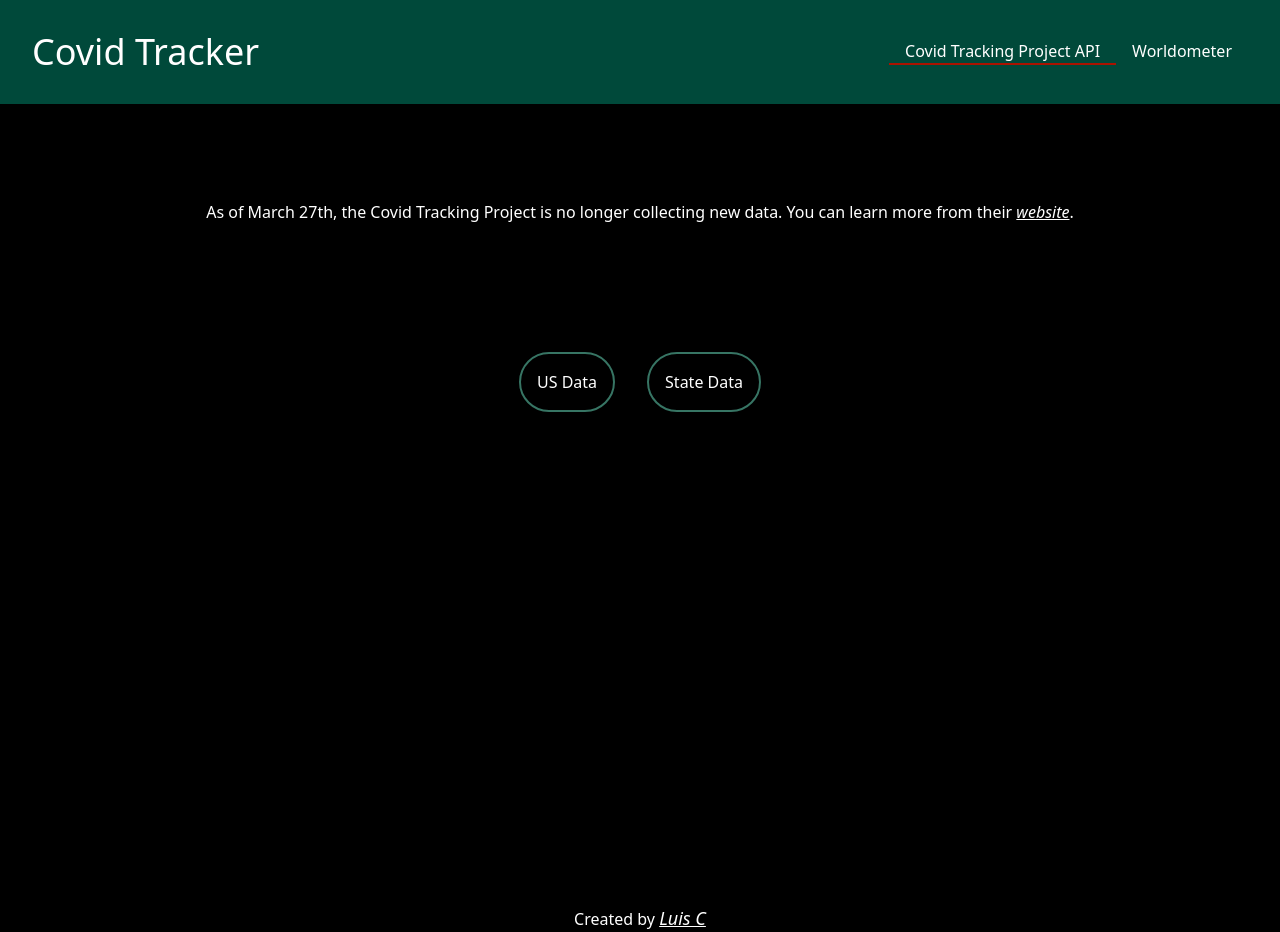
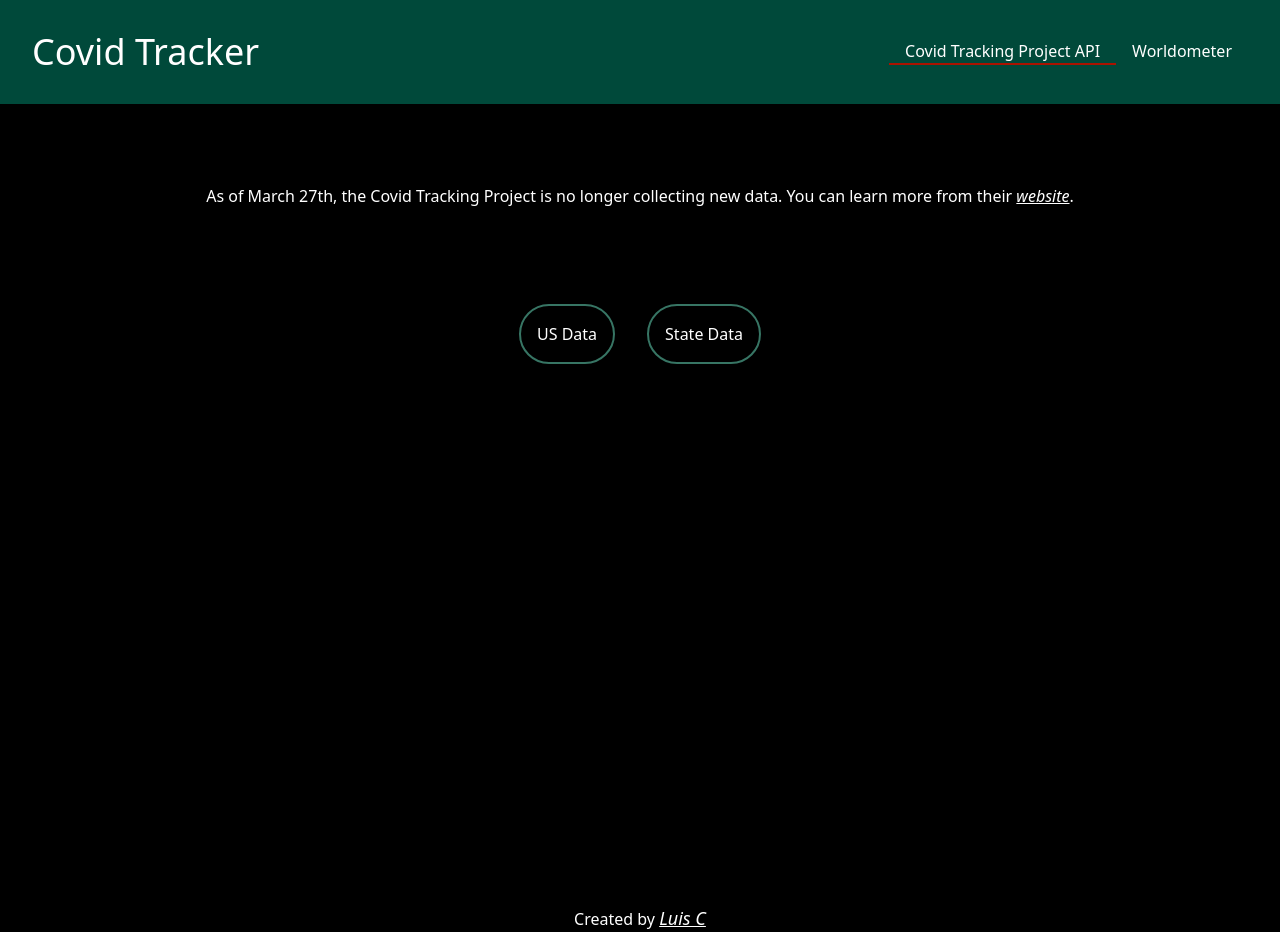
Before and after one commit to Blazekla/covid-tracker, a React (Create React App) app: page /covidtrackingproject in a window 1280 px wide. Built offline with nearby package versions, Linux system fonts and the light colour scheme.

Commit message:
adjusted the styling across pages to align content on the top

```diff
--- a/src/CovidTrackingProject.js
+++ b/src/CovidTrackingProject.js
@@ -7,7 +7,7 @@ function CovidTrackingProject() {
   const { path, url } = useRouteMatch();
   return (
     <>
-      <div className="p-8 text-center text-white my-12">
+      <div className="px-8 mt-16 text-center text-white my-12">
         As of March 27th, the Covid Tracking Project is no longer collecting new
         data. You can learn more from their{" "}
         <a
--- a/src/Worldometer.js
+++ b/src/Worldometer.js
@@ -15,7 +15,7 @@ function Worldometer() {
   const { path, url } = useRouteMatch();
   return (
     <>
-      <div className="flex flex-wrap justify-center py-8 mx-2 sm:mx-4">
+      <div className="flex flex-wrap justify-center mt-12 pb-8 mx-2 sm:mx-4">
         <NavLink
           to={`${url}/world`}
           className="p-4 rounded-full border-solid border-2 border-primary-light text-white m-4"
```
